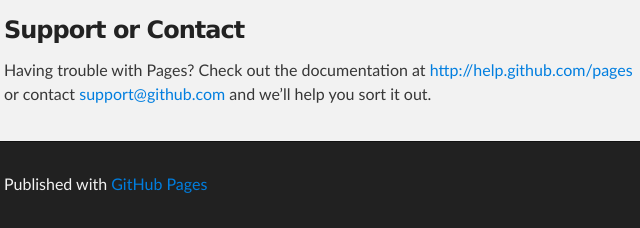
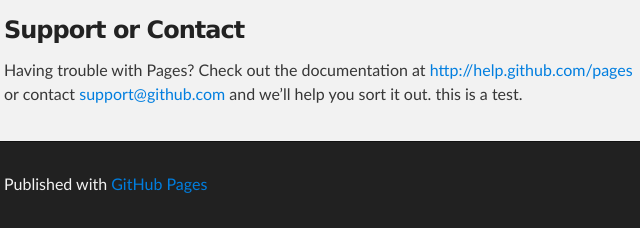
Before and after one commit to luzeyii/luzeyii.github.io, a plain HTML site: page index.html in a window 1280 px wide. Shown: the part 1122-1350 px from the top of the page, 316-956 px from the left. Drawn offline with Linux system fonts and the light colour scheme.

Commit message:
Replace master branch with page content via GitHub

```diff
--- a/index.html
+++ b/index.html
@@ -52,7 +52,8 @@ $ git checkout gh-pages
 
 <h3>Support or Contact</h3>
 
-<p>Having trouble with Pages? Check out the documentation at <a href="http://help.github.com/pages">http://help.github.com/pages</a> or contact <a href="mailto:support@github.com">support@github.com</a> and we’ll help you sort it out.</p>
+<p>Having trouble with Pages? Check out the documentation at <a href="http://help.github.com/pages">http://help.github.com/pages</a> or contact <a href="mailto:support@github.com">support@github.com</a> and we’ll help you sort it out.
+this is a test.</p>
       </section>
     </div>
 
```
Also changed, not shown: params.json (+1 -1 lines).
